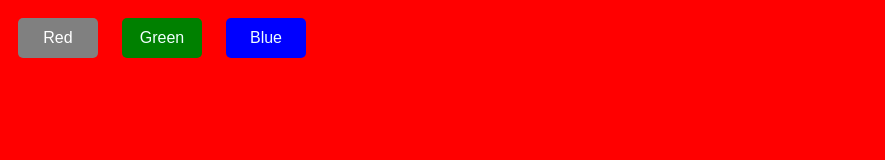
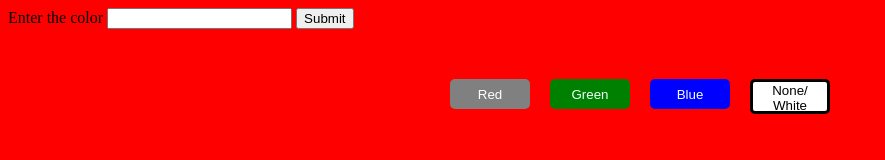
Before and after one commit to kingadarsh/Background-color-changer, a plain HTML site: page index.html in a window 1280 px wide. Both pictures are taken after a click on the button "Red". Shown: the whole page, without its empty margins (0-885 px from the left). Drawn offline with Linux system fonts and the light colour scheme.

Commit message:
Iteration 2 added button adding feature

```diff
--- a/index.html
+++ b/index.html
@@ -1,42 +1,28 @@
-<!-- <!DOCTYPE html>
-<html lang="en">
-<head>
-    <meta charset="UTF-8">
-    <meta name="viewport" content="width=device-width, initial-scale=1.0">
-    <title>Backgrund-color-changer</title>
-    <link rel="stylesheet" href="style.css">
-</head>
-<body>
-
-
-    <div class="button-container" id="button-container">
-        <button id="red" class="button"   type="button">Red</button>
-        <button id="green" class="button" type="button">Green</button>
-        <button id="blue" class="button"  type="button">Blue</button>
-    </div>
-
-<script src="script.js"></script>
-</body>
-</html> -->
-
-
 <!DOCTYPE html>
 <html lang="en">
 <head>
     <meta charset="UTF-8">
     <meta name="viewport" content="width=device-width, initial-scale=1.0">
-    <title>Backgrund-color-changer</title>
+    <title>Background-color-changer</title>
     <link rel="stylesheet" href="style.css">
 </head>
 <body>
 
+    <div>
+        <form>
+            <label for="input">Enter the color</label>
+            <input id="input" type="text">
+            <button id="addbutton" type="button">Submit</button>
+        </form>
+    </div>
 
     <div class="button-container" id="button-container">
-        <button id="red" class="button"   type="button">Red</button>
+        <button id="red" class="button" type="button">Red</button>
         <button id="green" class="button" type="button">Green</button>
-        <button id="blue" class="button"  type="button">Blue</button>
+        <button id="blue" class="button" type="button">Blue</button>
+        <button style="color:black;border: solid;height: 35px;" id="white" class="button" type="button">None/ White</button>
     </div>
 
-<script src="script.js"></script>
+    <script src="script.js"></script>
 </body>
 </html>
--- a/script.js
+++ b/script.js
@@ -1,43 +1,153 @@
-// const buttons=document.getElementsByClassName(".button");
+// // const buttons=document.getElementsByClassName(".button");
 
+// // buttons.forEach(button => {
+// //     button.addEventListener("click", (event) => {
+// //         // 1. Change the background color based on the clicked button
+// //         const color = button.id;  // assuming the button's ID matches the color name
+// //         document.body.style.backgroundColor = color;
+
+// //         // 2. Reset the colors of all buttons to their original state
+// //         buttons.forEach(btn => {
+// //             btn.style.backgroundColor = btn.id; // assuming ID is the color, you can adjust as needed
+// //             btn.style.color = "azure";  // reset text color
+// //         });
+
+// //         // 3. Change the clicked button's color to highlight it
+// //         button.style.backgroundColor = "grey";  // highlight the active button
+// //         button.style.color = "white"; // change text color for visibility
+// //     });
+// // });
+
+// // Get all the buttons
+// const buttons = document.querySelectorAll(".button");
+
+// // Add event listeners to each button
 // buttons.forEach(button => {
 //     button.addEventListener("click", (event) => {
-//         // 1. Change the background color based on the clicked button
-//         const color = button.id;  // assuming the button's ID matches the color name
+//         // Get the color from the button's ID (assuming button IDs are color names)
+//         const color = button.id;
+
+//         // Change the background color of the page
 //         document.body.style.backgroundColor = color;
 
-//         // 2. Reset the colors of all buttons to their original state
+//         // Reset all buttons to their original state
 //         buttons.forEach(btn => {
-//             btn.style.backgroundColor = btn.id; // assuming ID is the color, you can adjust as needed
-//             btn.style.color = "azure";  // reset text color
+//             btn.style.backgroundColor = btn.id;
+//             btn.classList.remove("active");
 //         });
 
-//         // 3. Change the clicked button's color to highlight it
-//         button.style.backgroundColor = "grey";  // highlight the active button
-//         button.style.color = "white"; // change text color for visibility
+//         // Highlight the clicked button
+//         button.style.backgroundColor = "grey";
+//         button.classList.add("active");
 //     });
 // });
 
-// Get all the buttons
+// function resetbuttonstyle(){
+//     const buttons=document.querySelectorAll(".button");
+
+//     buttons.forEach(button=>{
+//     button.addEventListener("click",(event)=>{
+//         document.style.backgroundColor=button.id;
+//         document.style.color="azure";
+
+//     })
+// })
+// }
+
+// function addbutton(){
+//     document.getElementById("addbutton").addEventListener("click",(event)=>{
+//         const value =document.getElementById("input").value;
+//         //
+//         const container=document.getElementById("button-container");
+//         //
+//         const button=document.createElement("button");
+//         button.setAttribute("id",value);
+//         button.classList.add("button");
+//         container.appendChild(button);
+
+//         button.addEventListener("click",()=>{
+//             document.body.style.backgroundColor=value;
+//         })
+
+//         resetbuttonstyle();
+//         button.style.backgroundColor = "grey";
+
+//     })
+// }
+
+
+// const buttons=document.querySelectorAll(".button");
+// buttons.forEach(button=>{
+//     const color=button.id;
+//     document.body.style.backgroundColor=color;
+
+//     resetbuttonstyle();
+//     button.style.backgroundColor="grey";
+// })
+
+
+
+
+// Function to reset button styles
+function resetbuttonstyle() {
+    const buttons = document.querySelectorAll(".button");
+
+    // Loop through each button and reset its background color and text color
+    buttons.forEach(button => {
+        if (button.id === "white") {
+            // Special case for white button
+            button.style.backgroundColor = "white";
+            button.style.color = "black"; // Text color to black
+        } else {
+            button.style.backgroundColor = button.id; // Reset to the button's original background color
+            button.style.color = "azure"; // Reset text color
+        }
+    });
+}
+
+// Add event listener to the Add button
+document.getElementById("addbutton").addEventListener("click", (event) => {
+    const value = document.getElementById("input").value; // Get value from input field
+    const container = document.getElementById("button-container");
+
+    // Create new button dynamically
+    const button = document.createElement("button");
+    button.setAttribute("id", value);
+    button.classList.add("button");
+    button.textContent = value.charAt(0).toUpperCase() + value.slice(1); // Button text as capitalized color name
+    container.appendChild(button);
+
+    // Add click event to the new button
+    button.addEventListener("click", () => {
+        document.body.style.backgroundColor = value; // Change background to button's color
+
+        resetbuttonstyle(); // Reset all buttons
+        button.style.backgroundColor = "grey"; // Highlight the clicked button
+        button.style.color = "white"; // Change text color for visibility
+    });
+
+    // Reset the input field after adding the button
+    document.getElementById("input").value = '';
+});
+
+// Initial setup for existing buttons
 const buttons = document.querySelectorAll(".button");
 
-// Add event listeners to each button
+// Add click event to each existing button
 buttons.forEach(button => {
-    button.addEventListener("click", (event) => {
-        // Get the color from the button's ID (assuming button IDs are color names)
-        const color = button.id;
+    button.addEventListener("click", () => {
+        const color = button.id; // Get the color from the button's ID
 
-        // Change the background color of the page
-        document.body.style.backgroundColor = color;
+        document.body.style.backgroundColor = color; // Change the background color
 
-        // Reset all buttons to their original state
-        buttons.forEach(btn => {
-            btn.style.backgroundColor = btn.id;
-            btn.classList.remove("active");
-        });
+        resetbuttonstyle(); // Reset the styles of all buttons
+        button.style.backgroundColor = "grey"; // Highlight the clicked button
+        button.style.color = "white"; // Change the clicked button's text color
 
-        // Highlight the clicked button
-        button.style.backgroundColor = "grey";
-        button.classList.add("active");
+        // Special handling for the white button
+        if (button.id === "white") {
+            button.style.backgroundColor = "lightgray"; // Light gray instead of white when active
+            button.style.color = "black"; // Ensure text is visible
+        }
     });
 });
--- a/style.css
+++ b/style.css
@@ -1,4 +1,3 @@
-/* Specific colors for each button
 #red {
     background-color: red;
 }
@@ -8,7 +7,10 @@
 #blue {
     background-color: #3944bc;
 }
-
+#white {
+    background-color: white;
+    color: black; /* Ensure white button's text is always visible */
+}
 
 .button {
     color: azure;
@@ -19,53 +21,14 @@
     cursor: pointer;
 }
 
-
-#red:hover, #green:hover, #blue:hover {
+#red:hover, #green:hover, #blue:hover, #white:hover {
     background-color: #808080;
     font-size: 18px;
 }
-
 
 .button-container {
     display: flex;
     justify-content: center;
     gap: 20px;
     margin-top: 50px;
-} */
-
-/* Style for the buttons */
-.button {
-    color: azure; /* Text color */
-    border: none;
-    width: 80px;
-    height: 40px;
-    border-radius: 5px;
-    cursor: pointer;
-    margin: 10px;
-    font-size: 16px;
-    transition: background-color 0.3s ease, color 0.3s ease;
 }
-
-#red {
-    background-color: red;
-}
-
-#green {
-    background-color: #3CB04C;
-}
-
-#blue {
-    background-color: #3944bc;
-}
-
-/* Change button color on hover */
-.button:hover {
-    background-color: yellow;
-    color: black;
-}
-
-/* Active button (when clicked) */
-.active {
-    background-color: grey;
-    color: white;
-}
```
